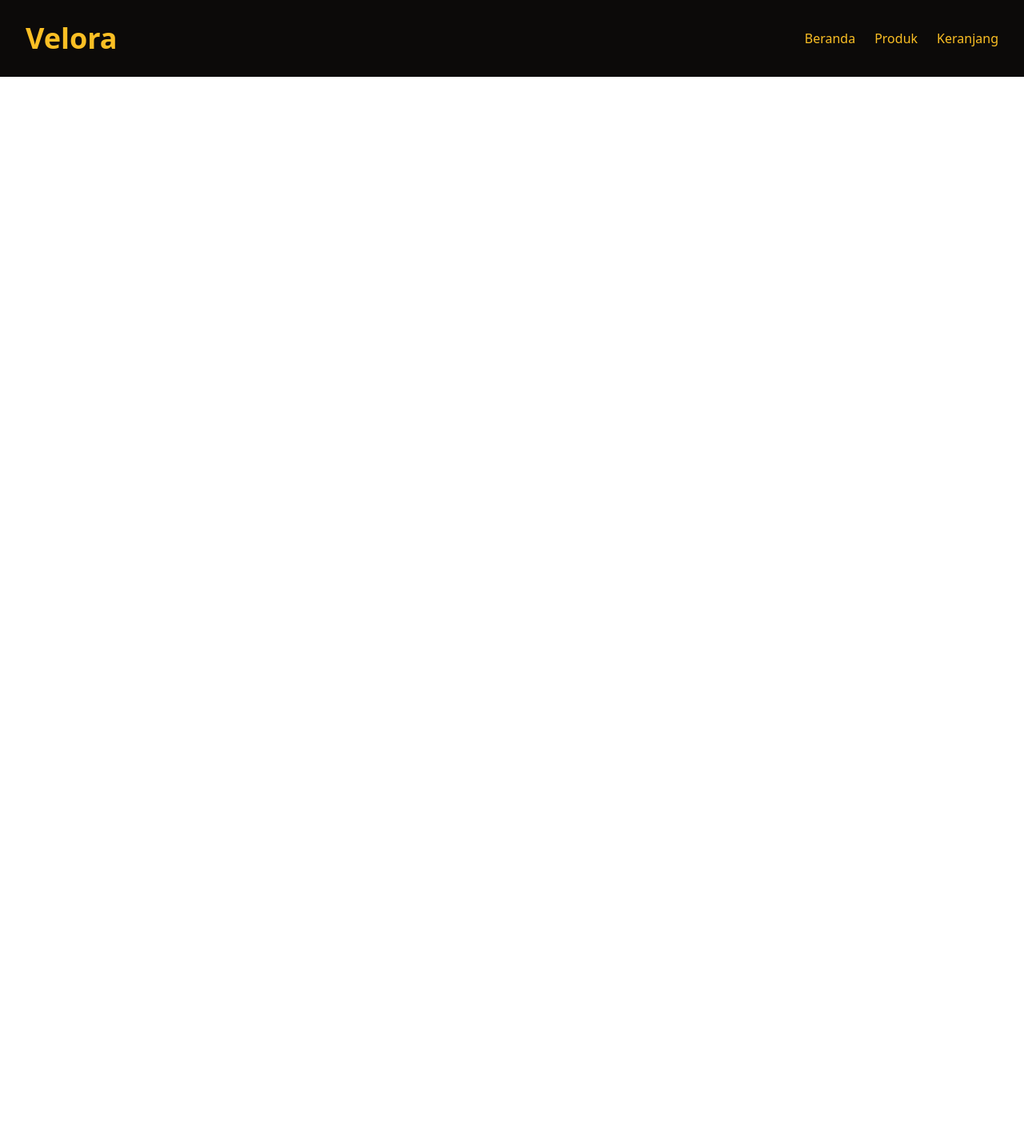
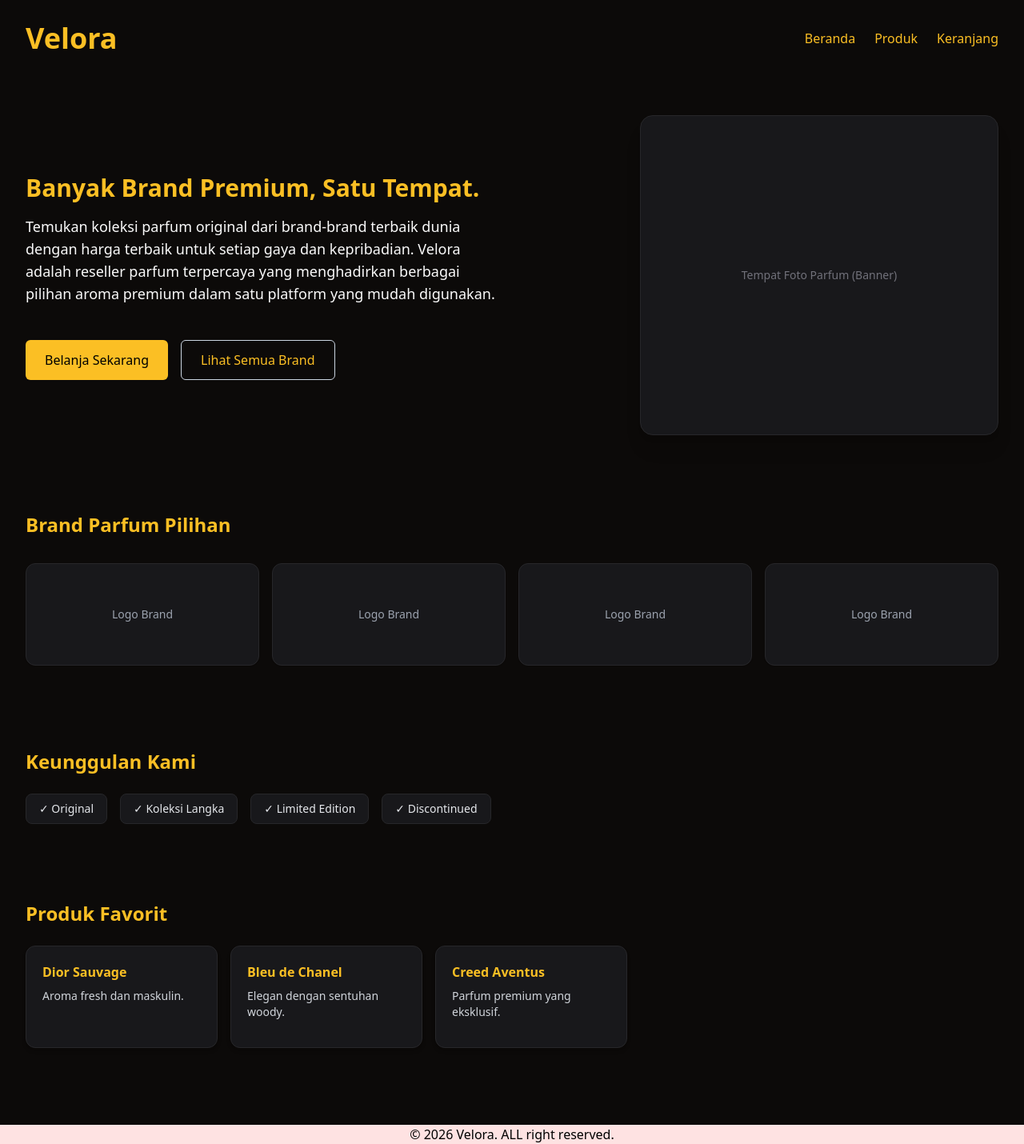
Before and after one commit to orell-z/Velora.parfume, a React (Vite) app in the folder velora/: page / in a window 1280 px wide. Shown: the whole page at 80% size. Before the commit the page ends 800 px from the top, so only its background shows below. Built offline with nearby package versions, Linux system fonts and the light colour scheme.

Commit message:
sudah nambhin beberapa file footer dan home button,  serta mengubah dari beranda html ke beranda react

```diff
--- a/velora/src/App.jsx
+++ b/velora/src/App.jsx
@@ -1,9 +1,12 @@
 import Header from "./component/Header"
-
+import Beranda from "./pages/Beranda";
+import Footer from "./component/footer";
 const App = () => {
   return(
     <>
     <Header/>
+    <Beranda />
+    <Footer />
     </>
   );
 };
--- /dev/null
+++ b/velora/src/component/HomeButton.jsx
@@ -0,0 +1,22 @@
+import React from 'react';
+
+function HomeButton({ children, variant = 'primary' }) {
+  // Base style memastikan padding (px-6 py-3) dan ukuran font-nya sama persis
+  const baseStyle = "px-6 py-3 rounded-md font-medium transition duration-200 inline-block text-center";
+
+  const variants = {
+    // Sesuai kode awal: bg-amber-400 text-black hover:bg-amber-300
+    primary: "bg-amber-400 text-black hover:bg-amber-300",
+
+    // Sesuai kode awal: border border-slate-300 text-amber-400 hover:bg-slate-800
+    secondary: "border border-slate-300 text-amber-400 hover:bg-slate-800"
+  };
+
+  return (
+    <button className={`${baseStyle} ${variants[variant]}`}>
+      {children}
+    </button>
+  );
+}
+
+export default HomeButton;
--- /dev/null
+++ b/velora/src/component/footer.jsx
@@ -0,0 +1,8 @@
+const Footer = () => {
+    return(
+    <footer class="bg-red-100 text-center ">
+        <p> &copy; 2026 Velora. ALL right reserved.</p>
+    </footer>
+    );
+};
+export default Footer;
--- a/velora/src/pages/Beranda.jsx
+++ b/velora/src/pages/Beranda.jsx
@@ -0,0 +1,97 @@
+import React from "react";
+import HomeButton from "../component/HomeButton";
+
+const Beranda = () => {
+  return (
+    <main className="bg-stone-950 min-h-screen text-white w-full">
+      <section className="py-12 px-4 md:px-8 w-full">
+        <div className="grid grid-cols-1 md:grid-cols-2 gap-8 items-center">
+
+          <div className="text-left">
+            <h1 className="text-3xl font-bold text-amber-400 py-1">
+              Banyak Brand Premium, Satu Tempat.
+            </h1>
+            <p className="text-base md:text-lg text-neutral-50 leading-relaxed max-w-2xl mb-8 py-3">
+              Temukan koleksi parfum original dari brand-brand terbaik dunia dengan harga terbaik untuk setiap gaya dan kepribadian.
+              Velora adalah reseller parfum terpercaya yang menghadirkan berbagai pilihan aroma premium dalam satu platform yang mudah digunakan.
+            </p>
+
+            <div className="flex flex-wrap gap-4 justify-start">
+              <HomeButton variant="primary">Belanja Sekarang</HomeButton>
+              <HomeButton variant="secondary">Lihat Semua Brand</HomeButton>
+            </div>
+          </div>
+
+          <div className="flex justify-center md:justify-end w-full">
+            <div className="w-full max-w-md h-80 md:h-[400px] bg-zinc-900 rounded-2xl border border-zinc-800 overflow-hidden flex items-center justify-center relative shadow-xl">
+              <span className="text-zinc-500 text-sm font-medium">Tempat Foto Parfum (Banner)</span>
+            </div>
+          </div>
+
+        </div>
+      </section>
+
+      {/* 2. BRAND PILIHAN */}
+      <section className="py-12 px-4 md:px-8 text-left w-full">
+        <h2 className="font-bold text-2xl text-amber-400 mb-6">
+          Brand Parfum Pilihan
+        </h2>
+
+        <div className="grid grid-cols-2 md:grid-cols-4 gap-4 py-2">
+          <article className="w-full h-32 bg-zinc-900 border border-zinc-800 rounded-xl shadow-sm hover:border-zinc-700 transition flex items-center justify-center p-4">
+            <span className="text-gray-400 text-sm font-medium">Logo Brand</span>
+          </article>
+
+          <article className="w-full h-32 bg-zinc-900 border border-zinc-800 rounded-xl shadow-sm hover:border-zinc-700 transition flex items-center justify-center p-4">
+            <span className="text-gray-400 text-sm font-medium">Logo Brand</span>
+          </article>
+
+          <article className="w-full h-32 bg-zinc-900 border border-zinc-800 rounded-xl shadow-sm hover:border-zinc-700 transition flex items-center justify-center p-4">
+            <span className="text-gray-400 text-sm font-medium">Logo Brand</span>
+          </article>
+
+          <article className="w-full h-32 bg-zinc-900 border border-zinc-800 rounded-xl shadow-sm hover:border-zinc-700 transition flex items-center justify-center p-4">
+            <span className="text-gray-400 text-sm font-medium">Logo Brand</span>
+          </article>
+        </div>
+      </section>
+
+      {/* 3. KEUNGGULAN KAMI */}
+      <section className="py-12 px-4 md:px-8 text-left w-full">
+        <h3 className="text-2xl font-bold text-amber-400 mb-6">
+          Keunggulan Kami
+        </h3>
+        <div className="flex gap-4 flex-wrap justify-start">
+          <span className="bg-zinc-900 border border-zinc-800 px-4 py-2 rounded-lg text-gray-200 text-sm font-medium">✓ Original</span>
+          <span className="bg-zinc-900 border border-zinc-800 px-4 py-2 rounded-lg text-gray-200 text-sm font-medium">✓ Koleksi Langka</span>
+          <span className="bg-zinc-900 border border-zinc-800 px-4 py-2 rounded-lg text-gray-200 text-sm font-medium">✓ Limited Edition</span>
+          <span className="bg-zinc-900 border border-zinc-800 px-4 py-2 rounded-lg text-gray-200 text-sm font-medium">✓ Discontinued</span>
+        </div>
+      </section>
+
+      {/* 4. PRODUK FAVORIT */}
+      <section className="py-12 px-4 md:px-8 text-left w-full pb-24">
+        <h3 className="text-2xl font-bold text-amber-400 mb-6">
+          Produk Favorit
+        </h3>
+        <div className="flex gap-4 flex-wrap justify-start">
+          <div className="bg-zinc-900 p-5 rounded-xl w-60 min-h-32 border border-zinc-800 shadow-md">
+            <h4 className="font-bold text-amber-400">Dior Sauvage</h4>
+            <p className="text-gray-300 mt-2 text-sm">Aroma fresh dan maskulin.</p>
+          </div>
+          <div className="bg-zinc-900 p-5 rounded-xl w-60 min-h-32 border border-zinc-800 shadow-md">
+            <h4 className="font-bold text-amber-400">Bleu de Chanel</h4>
+            <p className="text-gray-300 mt-2 text-sm">Elegan dengan sentuhan woody.</p>
+          </div>
+          <div className="bg-zinc-900 p-5 rounded-xl w-60 min-h-32 border border-zinc-800 shadow-md">
+            <h4 className="font-bold text-amber-400">Creed Aventus</h4>
+            <p className="text-gray-300 mt-2 text-sm">Parfum premium yang eksklusif.</p>
+          </div>
+        </div>
+      </section>
+
+    </main>
+  );
+};
+
+export default Beranda;
```
